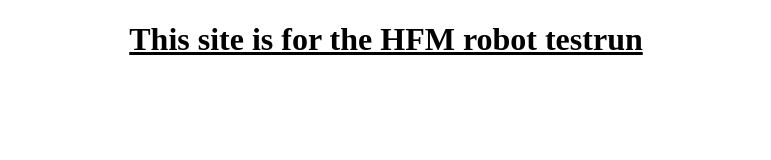
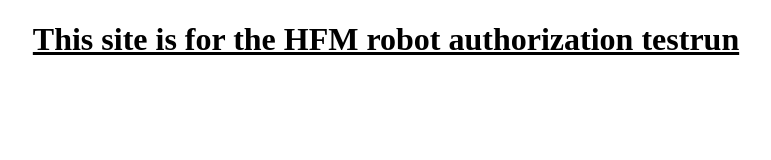
Before and after one commit to balayogi41/HFM-robot.sa, a plain HTML site: page index.html in a window 1280 px wide. Shown: the whole page, without its empty margins (254-1025 px from the left). Drawn offline with Linux system fonts and the light colour scheme.

Commit message:
Update index.html

```diff
--- a/index.html
+++ b/index.html
@@ -9,7 +9,7 @@
 <body>
 
  <div style="text-align: center;">
-  <u><strong><h1>This site is for the HFM robot testrun</h1></strong></u>
+  <u><strong><h1>This site is for the HFM robot authorization testrun</h1></strong></u>
 </div>
 
 </body>
```
